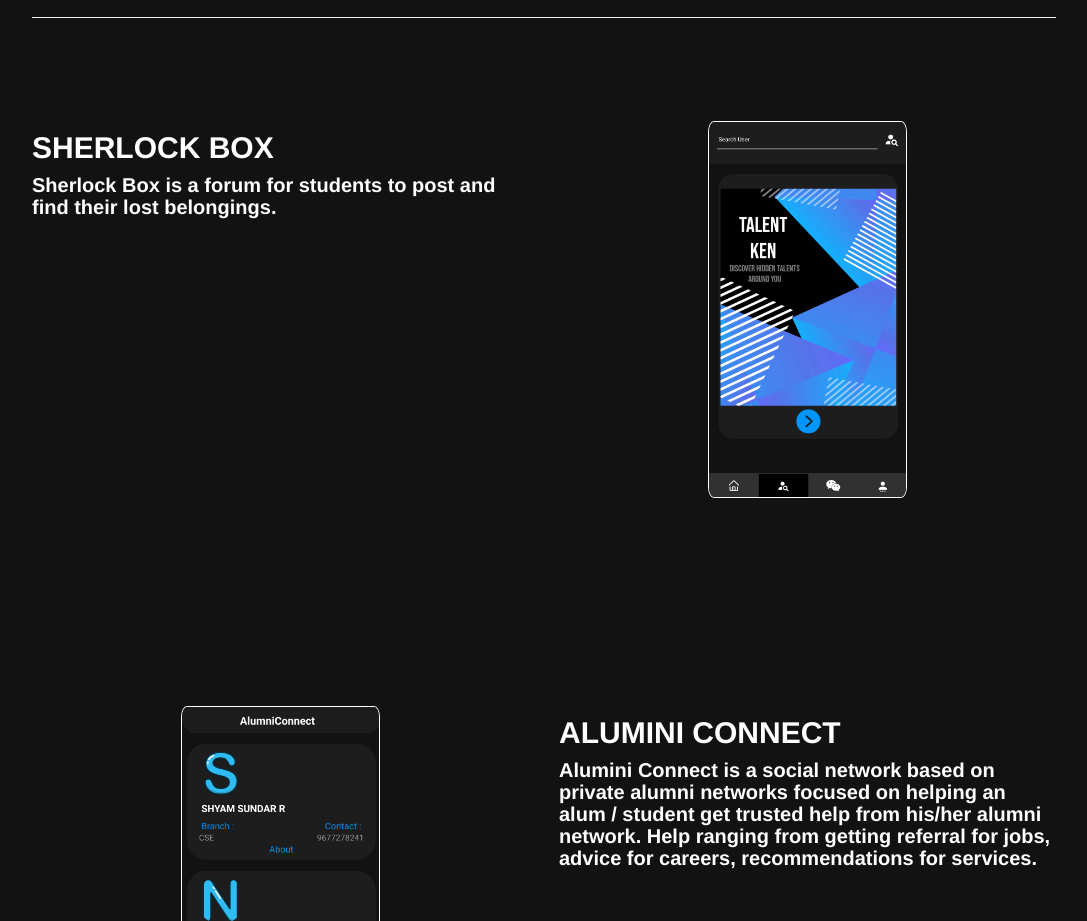
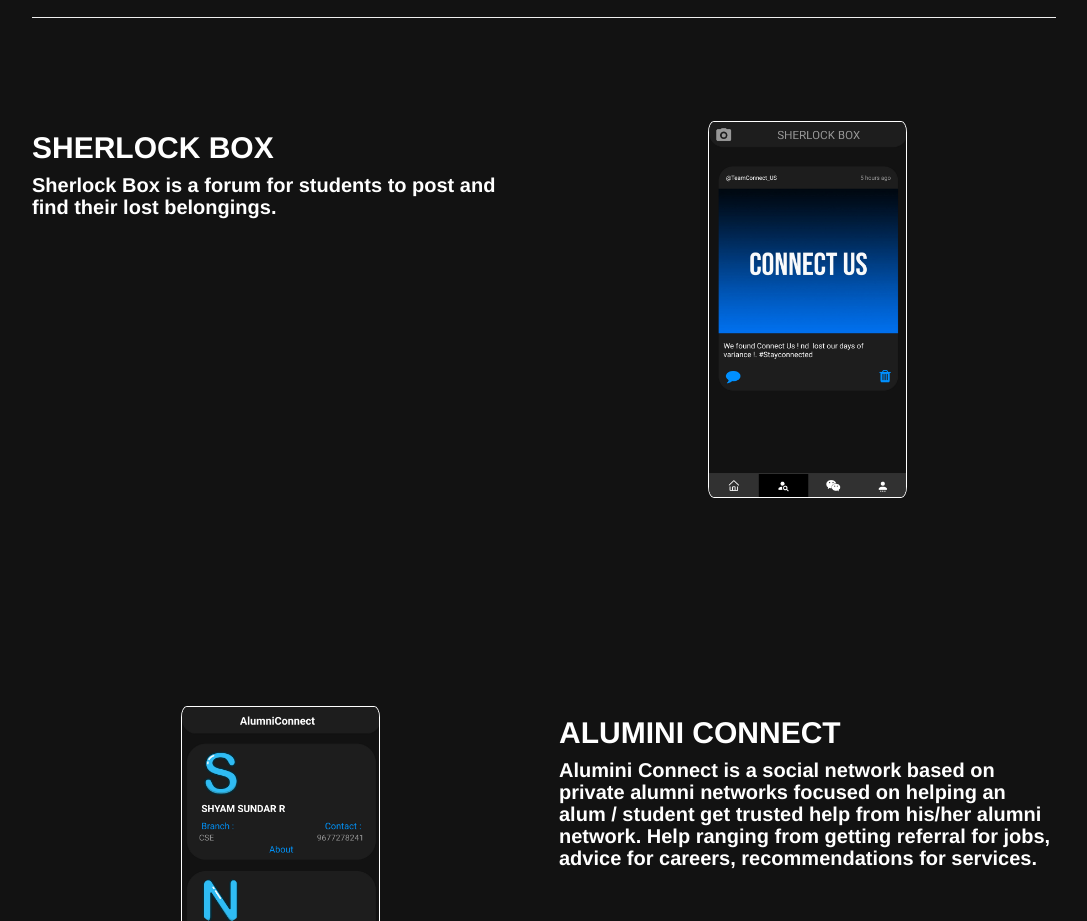
Before and after one commit to CONNECTUSCSE/CONNECTUSCSE.github.io, a plain HTML site: page index.html in a window 1280 px wide. Shown: the part 3143-4064 px from the top of the page, without its empty margins (96-1183 px from the left). Drawn offline with nearby package versions, Linux system fonts and the light colour scheme.

Commit message:
Update index.html

```diff
--- a/index.html
+++ b/index.html
@@ -133,7 +133,7 @@ Students, Clubs, Departments and University.</h4>
 
       </div>
       <div class="col-md-6 how-img">
-        <img src="student/2.jpg"  class="rr" alt=""/>
+        <img src="student/5.jpg"  class="rr" alt=""/>
       </div>
     </div>
     <hr>
```
